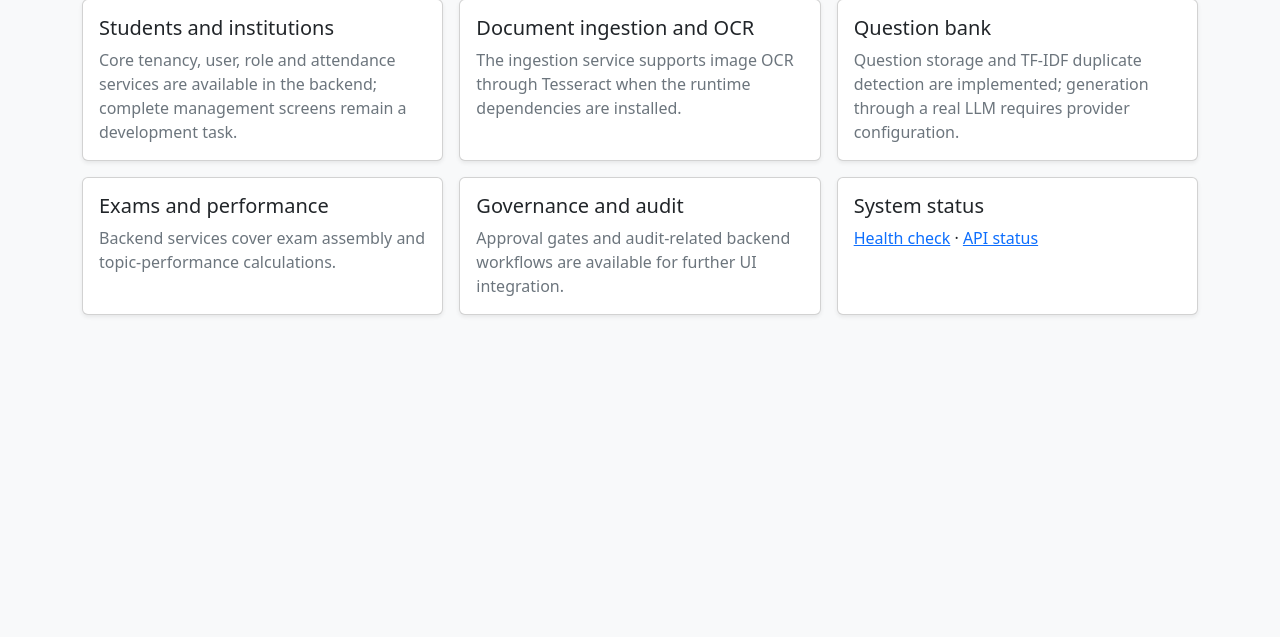
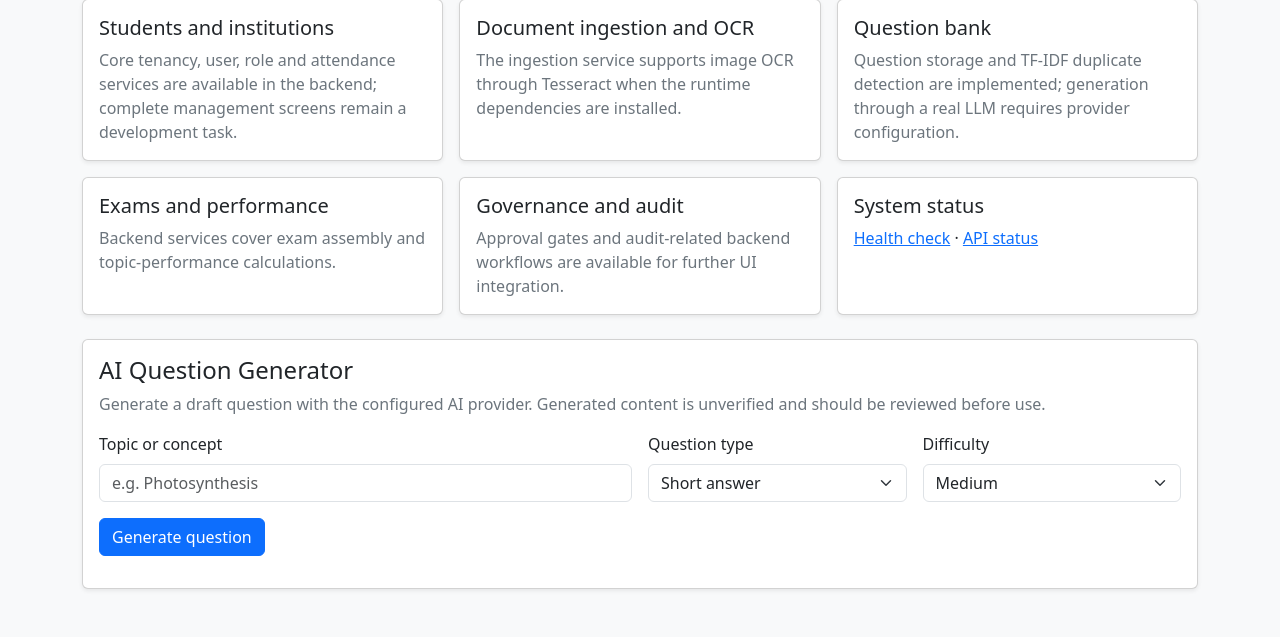
Before and after one commit to hijaz7861/ai-edu-platform, a Flask app: page / in a window 1280 px wide. Shown: the part 195-832 px from the top of the page. Before the commit the page ends 511 px from the top, so only its background shows below. Run offline with Flask 3, Linux system fonts and the light colour scheme; the visitor is signed in with stand-in values (Sample User, id 1).

Commit message:
feat: integrate Gemini AI question generator

```diff
--- a/app.py
+++ b/app.py
@@ -14,6 +14,7 @@ from dotenv import load_dotenv
 from flask import Flask, request, jsonify, g, abort, redirect, render_template, session, url_for
 from db import init_db, get_connection, DB_PATH
 from services import core, attendance, questions, exams, performance, governance
+from providers.base import get_default_registry
 
 load_dotenv()
 
@@ -62,6 +63,7 @@ def _valid_csrf():
 
 
 _PROTECTED_API_PREFIXES = (
+    "/api/questions/",
     "/institutions",
     "/teachers/",
     "/question-banks/",
@@ -236,6 +238,38 @@ def teacher_check_out(teacher_id):
     return jsonify({"event_id": event_id, "status": status})
 
 
+# ---------- AI question generation ----------
+
+@app.post("/api/questions/generate")
+def generate_question():
+    body = request.get_json(silent=True) or {}
+    concept = body.get("concept")
+    question_type = body.get("question_type", "short_answer")
+    difficulty = body.get("difficulty", "medium")
+
+    if isinstance(concept, str):
+        concept = {"name": concept.strip()}
+
+    if not isinstance(concept, dict) or not str(concept.get("name", "")).strip():
+        return err("concept with a non-empty name is required", 400)
+    if question_type not in {"mcq", "definition", "short_answer", "long_answer"}:
+        return err("unsupported question_type", 400)
+    if difficulty not in {"easy", "medium", "hard"}:
+        return err("unsupported difficulty", 400)
+
+    provider = get_default_registry().get("openai-compatible")
+    if provider is None:
+        return err("AI provider is not configured", 503)
+
+    try:
+        result = provider.generate_question(concept, question_type, difficulty)
+    except RuntimeError:
+        app.logger.warning("AI question generation failed; provider error details withheld.")
+        return err("AI generation failed; check model availability, API quota, and configuration", 502)
+
+    return jsonify({"question": result, "provider": provider.name}), 200
+
+
 # ---------- Phase 5 ----------
 
 @app.post("/question-banks/<bank_id>/duplicates")
--- a/templates/dashboard.html
+++ b/templates/dashboard.html
@@ -22,6 +22,133 @@
       <div class="col-12 col-md-6 col-xl-4"><section class="card h-100 shadow-sm"><div class="card-body"><h2 class="h5">Governance and audit</h2><p class="text-secondary mb-0">Approval gates and audit-related backend workflows are available for further UI integration.</p></div></section></div>
       <div class="col-12 col-md-6 col-xl-4"><section class="card h-100 shadow-sm"><div class="card-body"><h2 class="h5">System status</h2><p class="mb-0"><a href="/health">Health check</a> · <a href="/api/status">API status</a></p></div></section></div>
     </div>
+
+    <section class="card shadow-sm mt-4" aria-labelledby="ai-question-title">
+      <div class="card-body">
+        <h2 id="ai-question-title" class="h4">AI Question Generator</h2>
+        <p class="text-secondary">
+          Generate a draft question with the configured AI provider.
+          Generated content is unverified and should be reviewed before use.
+        </p>
+
+        <form id="question-form">
+          <input type="hidden" id="csrf-token" value="{{ csrf_token() }}">
+          <div class="row g-3">
+            <div class="col-12 col-md-6">
+              <label for="concept" class="form-label">Topic or concept</label>
+              <input id="concept" name="concept" class="form-control"
+                     maxlength="200" required
+                     placeholder="e.g. Photosynthesis">
+            </div>
+            <div class="col-12 col-md-3">
+              <label for="question-type" class="form-label">Question type</label>
+              <select id="question-type" class="form-select">
+                <option value="definition">Definition</option>
+                <option value="mcq">Multiple choice (MCQ)</option>
+                <option value="short_answer" selected>Short answer</option>
+                <option value="long_answer">Long answer</option>
+              </select>
+            </div>
+            <div class="col-12 col-md-3">
+              <label for="difficulty" class="form-label">Difficulty</label>
+              <select id="difficulty" class="form-select">
+                <option value="easy">Easy</option>
+                <option value="medium" selected>Medium</option>
+                <option value="hard">Hard</option>
+              </select>
+            </div>
+            <div class="col-12">
+              <button id="generate-button" class="btn btn-primary" type="submit">
+                Generate question
+              </button>
+            </div>
+          </div>
+        </form>
+
+        <div id="question-status" class="mt-3" role="status" aria-live="polite"></div>
+        <section id="question-result" class="mt-3 d-none" aria-label="Generated question">
+          <h3 class="h5">Generated draft</h3>
+          <p id="result-content" class="fw-semibold"></p>
+          <div id="result-choices" class="mb-2"></div>
+          <p><strong>Answer:</strong> <span id="result-answer"></span></p>
+          <p><strong>Explanation:</strong> <span id="result-explanation"></span></p>
+          <p class="small text-secondary mb-0">
+            Status: <span id="result-verification"></span>
+          </p>
+        </section>
+      </div>
+    </section>
+
+    <script>
+    (() => {
+      const form = document.getElementById("question-form");
+      const button = document.getElementById("generate-button");
+      const status = document.getElementById("question-status");
+      const result = document.getElementById("question-result");
+
+      form.addEventListener("submit", async (event) => {
+        event.preventDefault();
+        result.classList.add("d-none");
+        status.textContent = "Generating question…";
+        button.disabled = true;
+
+        try {
+          const response = await fetch("/api/questions/generate", {
+            method: "POST",
+            credentials: "same-origin",
+            headers: {
+              "Content-Type": "application/json",
+              "X-CSRF-Token": document.getElementById("csrf-token").value
+            },
+            body: JSON.stringify({
+              concept: document.getElementById("concept").value.trim(),
+              question_type: document.getElementById("question-type").value,
+              difficulty: document.getElementById("difficulty").value
+            })
+          });
+
+          const data = await response.json();
+          if (!response.ok) {
+            throw new Error(data.error || "Question generation failed.");
+          }
+
+          const question = data.question || {};
+          document.getElementById("result-content").textContent =
+            question.content || "No question content returned.";
+
+          const choices = document.getElementById("result-choices");
+          choices.replaceChildren();
+          if (Array.isArray(question.choices) && question.choices.length) {
+            const heading = document.createElement("p");
+            heading.textContent = "Options:";
+            choices.appendChild(heading);
+            const list = document.createElement("ol");
+            question.choices.forEach((choice) => {
+              const item = document.createElement("li");
+              item.textContent = String(choice);
+              list.appendChild(item);
+            });
+            choices.appendChild(list);
+          }
+
+          document.getElementById("result-answer").textContent =
+            question.answer == null ? "Not provided" : String(question.answer);
+          document.getElementById("result-explanation").textContent =
+            question.explanation == null ? "Not provided" : String(question.explanation);
+          document.getElementById("result-verification").textContent =
+            question.verification_status || "unverified";
+
+          result.classList.remove("d-none");
+          status.textContent = "Draft generated. Review its accuracy before using it.";
+        } catch (error) {
+          status.textContent = error.message || "Unable to generate a question.";
+        } finally {
+          button.disabled = false;
+        }
+      });
+    })();
+    </script>
+
   </main>
 </body>
 </html>
```
Also changed, not shown: providers/base.py (+41 -3 lines).
